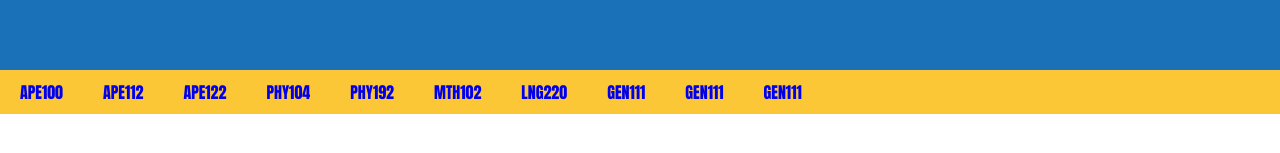
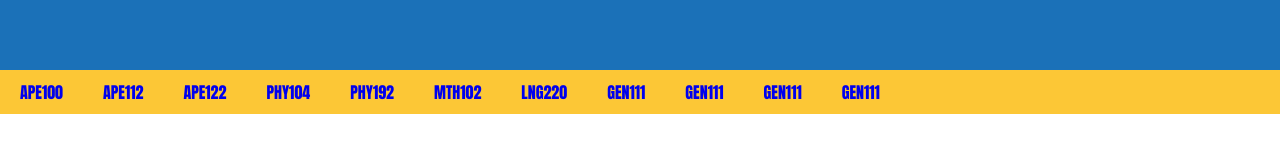
Before and after one commit to netieiei/4808-Neti, a plain HTML site: page index.html in a window 1280 px wide. Shown: the part 219-372 px from the top of the page. Drawn offline with Linux system fonts and the light colour scheme.

Commit message:
initial commit

```diff
--- a/index.html
+++ b/index.html
@@ -66,6 +66,7 @@
         <a href="GEN111/GEN111.html" target="_blank">GEN111</a>
         <a href="GEN111/GEN111.html" target="_blank">GEN111</a>
         <a href="GEN111/GEN111.html" target="_blank">GEN111</a>
+        <a href="GEN111/GEN111.html" target="_blank">GEN111</a>
 
 
 
```
